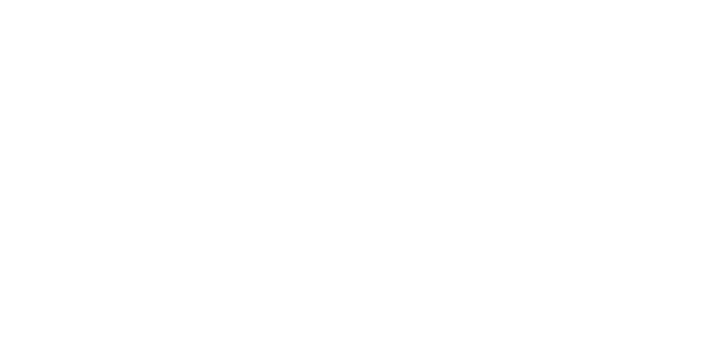
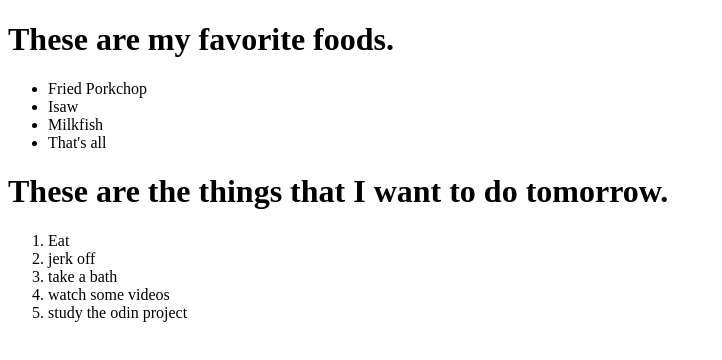
Before and after one commit to roiceee/flames, a plain HTML site: page filex.html in a window 1280 px wide. Shown: the whole page, without its empty margins (0-722 px from the left). Drawn offline with Linux system fonts and the light colour scheme.

Commit message:
Isn't she lovely, made by love lskdfjlksjdflskdjflksjfds sdjfklsjdflksjflksjdflksjdflsjdf sdjfklsjdflksjfdljslfkjsdfpoiwhiert hwoer ashdf owhetropaefh;lkajdfo;aijgh a wef ahdof;ih jaoie hawl;kf hoawhfoiuaghe waer  ;wkeghfpiuwaeg f;oafehopw ehfqsfs assfasf

```diff
--- a/filex.html
+++ b/filex.html
@@ -0,0 +1,40 @@
+<!DOCTYPE html>
+<!--[if lt IE 7]>      <html class="no-js lt-ie9 lt-ie8 lt-ie7"> <![endif]-->
+<!--[if IE 7]>         <html class="no-js lt-ie9 lt-ie8"> <![endif]-->
+<!--[if IE 8]>         <html class="no-js lt-ie9"> <![endif]-->
+<!--[if gt IE 8]>      <html class="no-js"> <!--<![endif]-->
+<html lang="en">
+    <head>
+        <meta charset="utf-8">
+        <meta http-equiv="X-UA-Compatible" content="IE=edge">
+        <title></title>
+        <meta name="description" content="">
+        <meta name="viewport" content="width=device-width, initial-scale=1">
+        <link rel="stylesheet" href="">
+    </head>
+    <body>
+        <!--[if lt IE 7]>
+            <p class="browsehappy">You are using an <strong>outdated</strong> browser. Please <a href="#">upgrade your browser</a> to improve your experience.</p>
+        <![endif]-->
+            <h1>These are my favorite foods.</h1>
+            <ul>
+                <li>Fried Porkchop</li>
+                <li>Isaw</li>
+                <li>Milkfish</li>
+                <li>That's all</li>
+            </ul>
+            <h1>These are the things that I want to do tomorrow.</h1>
+            <ol>
+                <li>Eat</li>
+                <li>jerk off</li>
+                <li>take a bath</li>
+                <li>watch some videos</li>
+                <li>study the odin project</li>
+            </ol>
+
+
+
+
+        <script src="" async defer></script>
+    </body>
+</html>
```
Also changed, not shown: index.html (+1 -1 lines), sampleFile.txt (deleted, +0 -7 lines), filer.txt (added).
